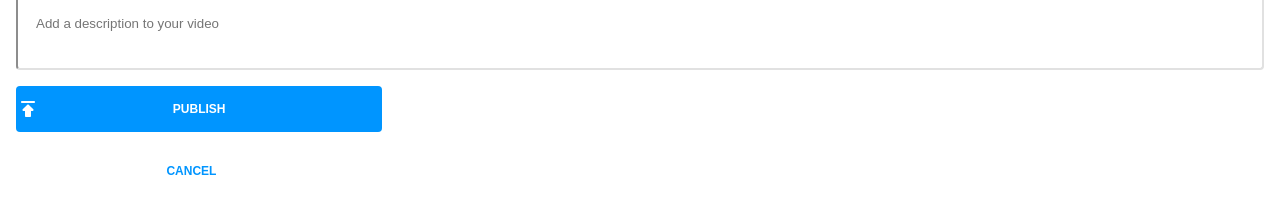
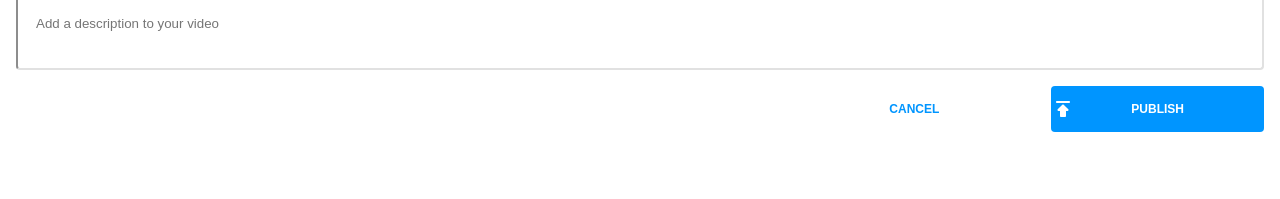
Before and after one commit to felixlaii/felix-lai-brainflix, a React (Create React App) app: page /Upload in a window 1280 px wide. Shown: the part 640-839 px from the top of the page. After the commit the page ends 800 px from the top, so only its background shows below. Built offline with nearby package versions, Linux system fonts and the light colour scheme.

Commit message:
completed videolist responsive and tablet version of upload

```diff
--- a/src/Pages/Home/Home.scss
+++ b/src/Pages/Home/Home.scss
@@ -8,7 +8,6 @@
 .primary-video {
 
     @include desktop {
-        // width: 95vw;
         margin-right: 0;
     }
 
@@ -65,6 +64,7 @@
         @include desktop {
             margin-left: 2rem;
             margin-right: 14rem;
+            width: 46rem;
         }
     }
 
@@ -95,8 +95,10 @@
         }
 
         @include desktop {
+            display: flex;
+            flex-direction: row;
             margin-left: 3rem;
-            width: 77%;
+            width: 60%;
         }
     }
 
@@ -129,12 +131,16 @@
         flex-direction: column;
         justify-content: space-around;
 
+        @include desktop {
+            margin-left: 0rem;
+            width: 5vw;
+        }
+
         @include tablet {
             display: flex;
             flex-direction: row;
             margin-left: 6rem;
         }
-
 
         &-views,
         &-likes {
@@ -165,7 +171,6 @@
         position: absolute;
         height: 1rem;
         color: $primarylight;
-
 
     &--playicon {
         position: absolute;
@@ -250,6 +255,5 @@
             left: 65rem;
         }
     }
-
 }
 }
--- a/src/Pages/UploadPage/Upload.jsx
+++ b/src/Pages/UploadPage/Upload.jsx
@@ -33,12 +33,14 @@ class UploadPage extends Component {
                     <label className="upload-section__label">ADD A VIDEO DESCRIPTION</label>
                     <input className="upload-section__description--input" type="text" name="title" placeholder="Add a description to your video"></input>
 
+                    <div className="upload-section__submitbuttons">
                         <Link to="/">
                             <input onClick={this.uploadSuccess} className="upload-section__publish" type="submit" value="PUBLISH"></input>
                         </Link>
                         <Link to="/">
                             <input className= "upload-section__cancel" type="submit" value="CANCEL"></input>
                         </Link>
+                    </div>
 
                  </form>
             </div>
--- a/src/Pages/UploadPage/Upload.scss
+++ b/src/Pages/UploadPage/Upload.scss
@@ -45,6 +45,14 @@
         }
     }
 
+    &__submitbuttons {
+
+        @include tablet {
+            display: flex;
+            flex-direction: row-reverse;
+        }
+    }
+
     &__publish {
         @include submitstyles;
         background-color: $primarybrainlight;
@@ -57,6 +65,11 @@
         background-repeat: no-repeat;
         background-position: 30%;
         background-position: left;
+
+        @include tablet {
+            padding-left: 5rem;
+            padding-right: 5rem;
+        }
 
     }
     &__publish:hover {
@@ -71,5 +84,10 @@
         margin-right: 1rem;
         padding-left: 9.4rem;
         padding-right: 9.4rem;
+
+        @include tablet {
+            padding-left: 5rem;
+            padding-right: 5rem;
+        }
     }
 }
--- a/src/components/CommentList/CommentList.scss
+++ b/src/components/CommentList/CommentList.scss
@@ -9,5 +9,10 @@
     &__nextcomment {
         list-style-type: none;
 
+        @include desktop {
+            width: 30rem;
+            list-style-type: none;
+        }
     }
+
 }
--- a/src/components/CommentListItem/CommentListItem.scss
+++ b/src/components/CommentListItem/CommentListItem.scss
@@ -17,7 +17,7 @@
     }
 
     @include desktop {
-        width: 75.5vw;
+        width: 55vw;
         margin-left: 2rem;
     }
 }
--- a/src/components/VideoSectionList/VideoSectionList.jsx
+++ b/src/components/VideoSectionList/VideoSectionList.jsx
@@ -7,9 +7,7 @@ class VideoSectionList extends Component {
     return(
         <div className="video-list">
             <h2 className="video-list__title">NEXT VIDEOS</h2>
-            <div className="video-list__suggestions">
-
-            </div>
+            <div className="video-list__suggestions"></div>
         </div>
     )
 }
--- a/src/components/VideoSectionList/videosectionlist.scss
+++ b/src/components/VideoSectionList/videosectionlist.scss
@@ -6,6 +6,11 @@
 
 .video-list {
 
+    @include desktop {
+        position: absolute;
+        top: 45rem;
+        left: 50rem;
+    }
     &__nextvideo {
         padding-left: 1rem;
 
@@ -16,6 +21,8 @@
         @include desktop {
             position: absolute;
             right: 5rem;
+            top: 48rem;
+            left: 50rem;
         }
     }
 
@@ -28,4 +35,10 @@
             margin-left: 2rem;
         }
     }
+
+    &__item {
+        @include desktop {
+            margin-bottom: 1.6rem;
+        }
+    }
 }
```
Lines whose indentation alone changed are shown as unchanged.
